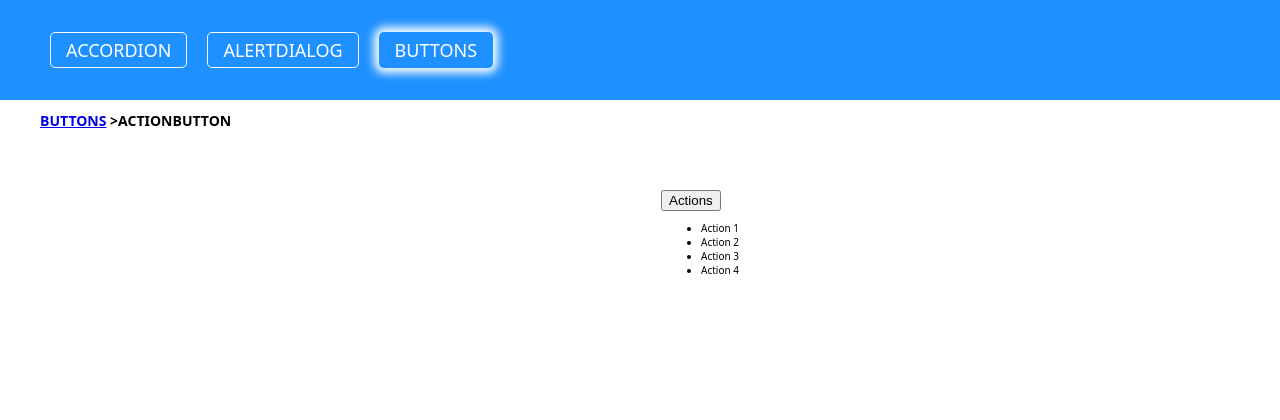
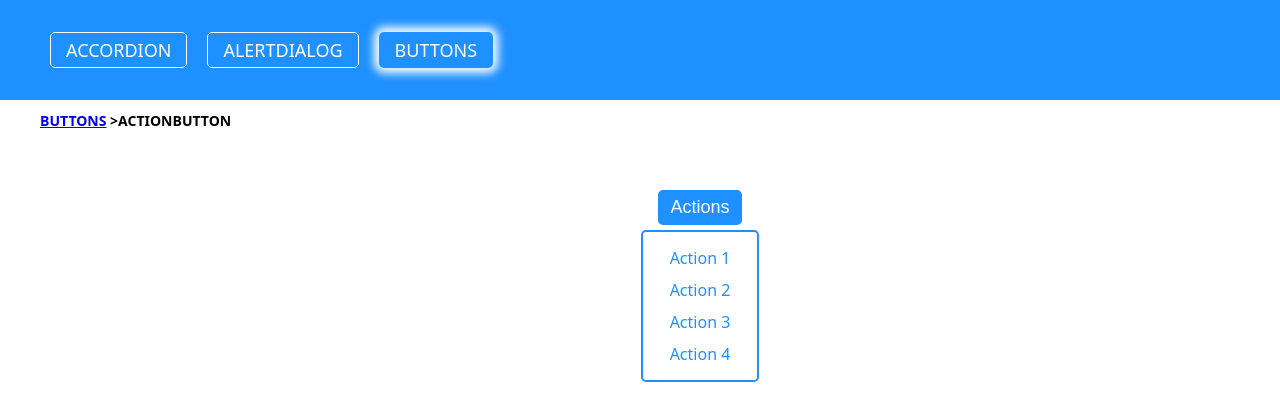
Before and after one commit to tamaskovacs0408/aria-react, a React (Vite) app: page /buttons/actionbutton in a window 1280 px wide. Both pictures are taken after a click on the button "Actions". Shown: the top 420 px of the page. Built offline with nearby package versions, Linux system fonts and the light colour scheme.

Commit message:
Update action button classes and styles

```diff
--- a/src/components/Buttons/ActionButton/ActionButton.jsx
+++ b/src/components/Buttons/ActionButton/ActionButton.jsx
@@ -1,4 +1,6 @@
 import { useState } from "react";
+
+import classes from "./ActionButton.module.scss";
 
 export default function ActionButton() {
   const [isOpen, setIsOpen] = useState(false);
@@ -8,10 +10,10 @@ export default function ActionButton() {
   }
 
   return (
-    <div>
-      <button onClick={handleButtonClick}>Actions</button>
+    <div className={classes.wrapper}>
+      <button className={classes.btn} onClick={handleButtonClick}>Actions</button>
       {isOpen && (
-      <ul>
+      <ul className={classes.actions}>
         <li>Action 1</li>
         <li>Action 2</li>
         <li>Action 3</li>
--- /dev/null
+++ b/src/components/Buttons/ActionButton/ActionButton.module.scss
@@ -0,0 +1,56 @@
+@use "../../../styles/variables"as variables;
+
+.wrapper {
+    display: flex;
+    flex-direction: column;
+    justify-content: center;
+    align-items: center;
+    gap: .5rem;
+}
+
+.btn {
+    position: relative;
+    font-size: 1.8rem;
+    border: 2px solid variables.$main-color;
+    border-radius: .5rem;
+    background: variables.$main-color;
+    color: white;
+    padding: 5px 10px;
+    text-decoration: none;
+    transition: background .1s ease-out;
+    cursor: pointer;
+
+    &:hover {
+        background: rgb(0, 126, 253);
+    }
+}
+
+.actions {
+    display: flex;
+    flex-direction: column;
+    align-items: center;
+    justify-content: center;
+    width: 100%;
+    padding: 1rem;
+    margin: 0;
+    border: 2px solid variables.$main-color;
+    border-radius: .5rem;
+
+    li {
+        list-style: none;
+        display: inline-block;
+        text-align: center;
+        border-radius: .5rem;
+        padding: .5rem;
+        font-size: 1.6rem;
+        color: variables.$main-color;
+        transition: all .1s ease-in;
+        width: 100%;
+        cursor: default;
+
+        &:hover {
+            color: white;
+            background: variables.$main-color;
+        }
+    }
+}
```
